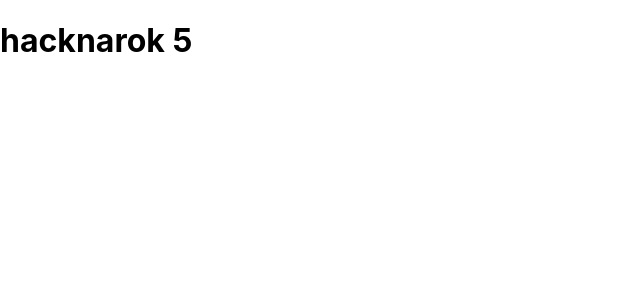
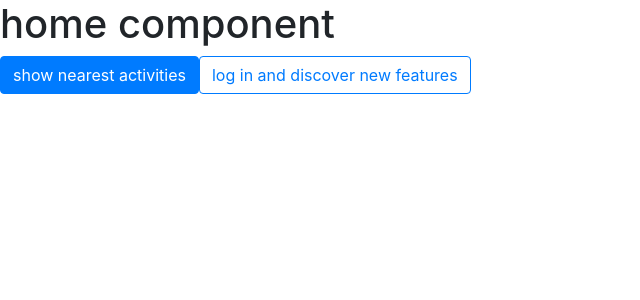
Before and after one commit to Better-Team-XD/hacknarok-5-web, a React (Create React App) app: page / in a window 1280 px wide. Shown: the top 300 px of the page, without its empty margins (0-640 px from the left). Built offline with nearby package versions, Linux system fonts and the light colour scheme.

Commit message:
router and bootstrap setup

```diff
--- a/public/index.html
+++ b/public/index.html
@@ -9,35 +9,17 @@
       name="description"
       content="Web site created using create-react-app"
     />
-    <link rel="apple-touch-icon" href="%PUBLIC_URL%/logo192.png" />
-    <!--
-      manifest.json provides metadata used when your web app is installed on a
-      user's mobile device or desktop. See https://developers.google.com/web/fundamentals/web-app-manifest/
-    -->
-    <link rel="manifest" href="%PUBLIC_URL%/manifest.json" />
-    <!--
-      Notice the use of %PUBLIC_URL% in the tags above.
-      It will be replaced with the URL of the `public` folder during the build.
-      Only files inside the `public` folder can be referenced from the HTML.
-
-      Unlike "/favicon.ico" or "favicon.ico", "%PUBLIC_URL%/favicon.ico" will
-      work correctly both with client-side routing and a non-root public URL.
-      Learn how to configure a non-root public URL by running `npm run build`.
-    -->
-    <title>React App</title>
+    <title>Activity booster</title>
+    <link
+      rel="stylesheet"
+      href="https://maxcdn.bootstrapcdn.com/bootstrap/4.3.1/css/bootstrap.min.css"
+      integrity="sha384-ggOyR0iXCbMQv3Xipma34MD+dH/1fQ784/j6cY/iJTQUOhcWr7x9JvoRxT2MZw1T"
+      crossorigin="anonymous"
+    />
   </head>
   <body>
     <noscript>You need to enable JavaScript to run this app.</noscript>
     <div id="root"></div>
-    <!--
-      This HTML file is a template.
-      If you open it directly in the browser, you will see an empty page.
 
-      You can add webfonts, meta tags, or analytics to this file.
-      The build step will place the bundled scripts into the <body> tag.
-
-      To begin the development, run `npm start` or `yarn start`.
-      To create a production bundle, use `npm run build` or `yarn build`.
-    -->
-  </body>
+    </body>
 </html>
--- a/src/App.js
+++ b/src/App.js
@@ -1,9 +1,20 @@
+import React from 'react';
+import Home from './components/Home';
+import LoginForm from './components/LoginForm';
+import Dashboard from './components/Dashboard';
 import './App.css';
+import { BrowserRouter as Router, Route, Switch } from 'react-router-dom';
 
 const App = () => {
   return (
-    <h1>hacknarok 5</h1>
+    <Router>
+      <Switch>
+        <Route exact path='/' component={Home} />
+        <Route path='/dashboard' component={Dashboard} />
+        <Route path='/login' component={LoginForm} />
+      </Switch>
+    </Router>
   );
-}
+};
 
 export default App;
--- /dev/null
+++ b/src/components/Dashboard.js
@@ -0,0 +1,16 @@
+import React from 'react';
+
+const Dashboard = () => {
+  return (
+    <div>
+      <h1>search for new activities</h1>
+      <ul>
+        <li>1</li>
+        <li>2</li>
+        <li>3</li>
+      </ul>
+    </div>
+  );
+};
+
+export default Dashboard;
--- /dev/null
+++ b/src/components/Home.js
@@ -0,0 +1,17 @@
+import React from 'react';
+import { Link } from 'react-router-dom';
+import { Button } from 'react-bootstrap';
+
+const Home = () => {
+  return (
+    <div>
+      <h1>
+        home component
+      </h1>
+      <Link to='/dashboard'><Button variant='primary'>show nearest activities</Button></Link>
+      <Link to='/login'><Button variant='outline-primary'>log in and discover new features</Button></Link>
+    </div>
+  );
+};
+
+export default Home;
--- /dev/null
+++ b/src/components/LoginForm.js
@@ -0,0 +1,11 @@
+import React from 'react';
+
+const LoginForm = () => {
+  return (
+    <div>
+      <h1>login component</h1>
+    </div>
+  );
+};
+
+export default LoginForm;
```
Also changed, not shown: package.json (+7 -0 lines), .eslintrc.json (added), 1 other file (tests, documents, lock files or other folders).
